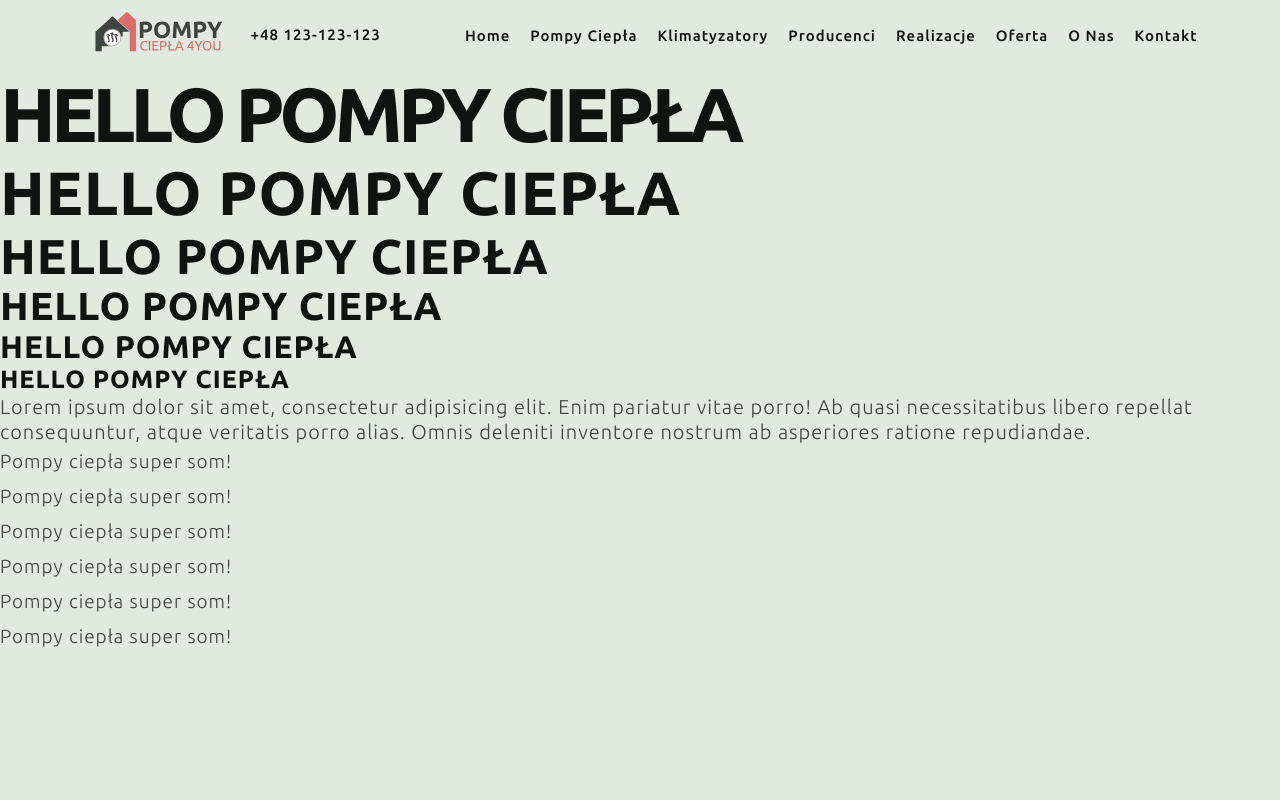
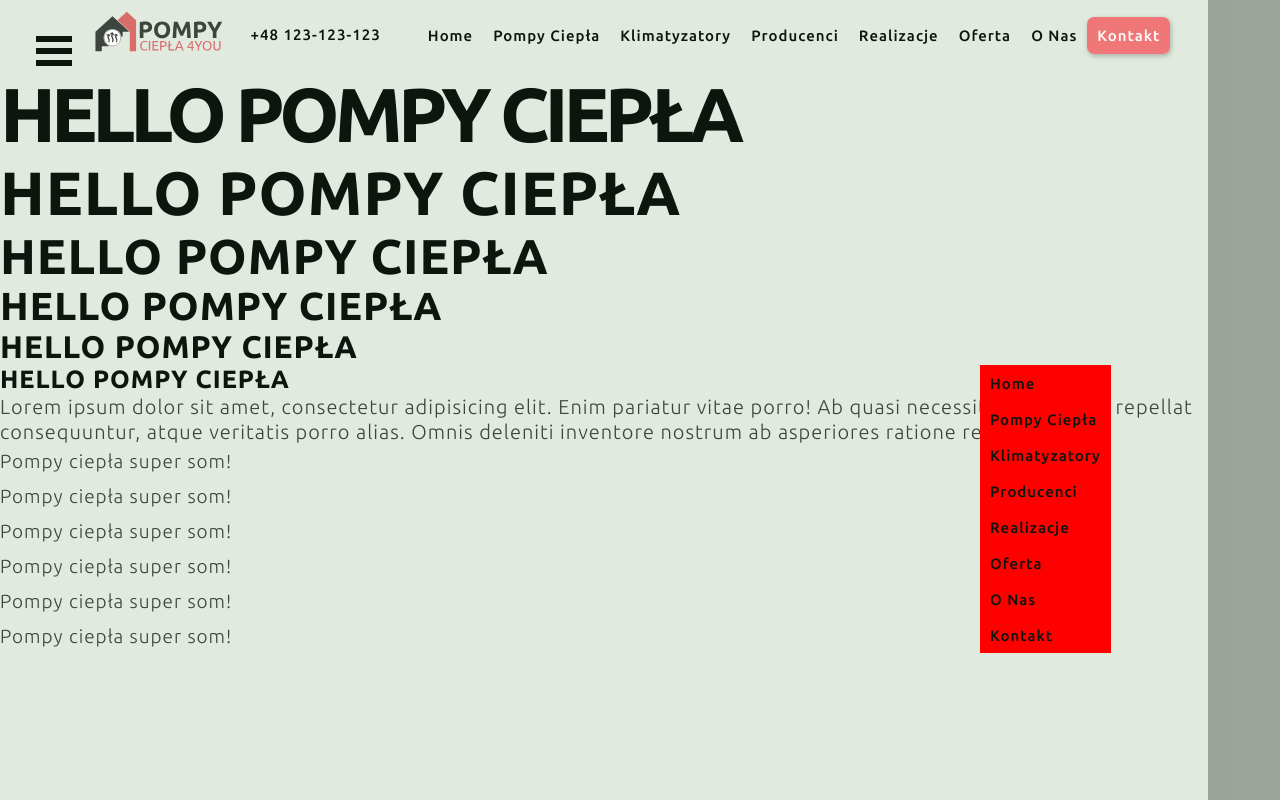
Before and after one commit to RafalWojciechRolsky/pompy-ciepla, a Next.js app: page / in a window 1280 px wide. Built offline with nearby package versions, Linux system fonts and the light colour scheme.

Commit message:
some css twiks in menu, added menu burger

```diff
--- a/app/layout.tsx
+++ b/app/layout.tsx
@@ -17,8 +17,9 @@ export default function RootLayout({
 }) {
   return (
     <html lang="en">
-      <body className={ubuntu.className}>
+      <body className={ubuntu.className} id="App">
         <Header />
+
         {children}
       </body>
     </html>
--- a/components/Header.tsx
+++ b/components/Header.tsx
@@ -1,6 +1,9 @@
+'use client';
+
 import Image from 'next/image';
 import Link from 'next/link';
 import { FC } from 'react';
+import Sidebar from './Sidebar';
 
 interface IPropsTypes {
   name?: string;
@@ -8,7 +11,7 @@ interface IPropsTypes {
 
 const Header: FC<IPropsTypes> = (props) => {
   return (
-    <header className="header">
+    <header className="header" id="page-wrap">
       <div>
         <section>
           <Link href={'/'}>
@@ -40,10 +43,13 @@ const Header: FC<IPropsTypes> = (props) => {
               <Link href={'/'}>O Nas</Link>
             </li>
             <li>
-              <Link href={'/'}>Kontakt</Link>
+              <Link href={'/'} className="btn">
+                Kontakt
+              </Link>
             </li>
           </ul>
         </nav>
+        <Sidebar pageWrapId={'page-wrap'} outerContainerId={'App'} right isOpen={true} />
       </div>
     </header>
   );
--- /dev/null
+++ b/components/Sidebar.tsx
@@ -0,0 +1,41 @@
+import Link from 'next/link';
+import React from 'react';
+import { slide as Menu } from 'react-burger-menu';
+
+// rome-ignore lint/suspicious/noExplicitAny: <explanation>
+const Sidebar = (props: any) => {
+  return (
+    <Menu {...props}>
+      <nav>
+        <ul id="sidebar">
+          <li>
+            <Link href={'/'}>Home</Link>
+          </li>
+          <li>
+            <Link href={'/'}>Pompy Ciepła</Link>
+          </li>
+          <li>
+            <Link href={'/'}>Klimatyzatory</Link>
+          </li>
+          <li>
+            <Link href={'/'}>Producenci</Link>
+          </li>
+          <li>
+            <Link href={'/'}>Realizacje</Link>
+          </li>
+          <li>
+            <Link href={'/'}>Oferta</Link>
+          </li>
+          <li>
+            <Link href={'/'}>O Nas</Link>
+          </li>
+          <li>
+            <Link href={'/'}>Kontakt</Link>
+          </li>
+        </ul>
+      </nav>
+    </Menu>
+  );
+};
+
+export default Sidebar;
--- a/package.json
+++ b/package.json
@@ -16,8 +16,12 @@
     "eslint-config-next": "13.4.19",
     "next": "13.4.19",
     "react": "18.2.0",
+    "react-burger-menu": "^3.0.9",
     "react-dom": "18.2.0",
     "sass": "^1.67.0",
     "typescript": "5.2.2"
+  },
+  "devDependencies": {
+    "@types/react-burger-menu": "^2.8.3"
   }
 }
--- a/styles/abstracts/_variables.scss
+++ b/styles/abstracts/_variables.scss
@@ -51,3 +51,6 @@ $breakpoint-500: 500px;
 
 $globalWidth-1920: 1135px;
 $globalWidth-1400: 900px;
+
+$shadow: 1px 2px 5px rgba(0, 0, 0, 0.25);
+$radius-xs: .7rem;
--- a/styles/components/_header.scss
+++ b/styles/components/_header.scss
@@ -20,6 +20,11 @@
         margin-left: 2rem;
         font-weight: 500;
         font-size: 1.5rem;
+        transition: all .2s ease-in;
+
+        &:hover {
+          color: $third-400;
+        }
       }
     }
 
@@ -33,6 +38,14 @@
       display: flex;
       flex-direction: row;
 
+      li:not(:last-child) a {
+        transition: all .2s ease-out;
+
+        &:hover {
+          color: $third-400;
+          text-decoration: underline;
+        }
+      }
 
       a {
         font-weight: 500;
@@ -40,8 +53,5 @@
         font-size: 1.5rem;
       }
     }
-
   }
-
-
 }
--- /dev/null
+++ b/styles/components/_sidebar.scss
@@ -0,0 +1,21 @@
+.bm-burger-button {
+  position: fixed;
+  width: 36px;
+  height: 30px;
+  left: 36px;
+  top: 36px;
+}
+
+.bm-burger-bars {
+  background: $third-500;
+}
+
+.bm-item-list {
+  color: #b8b7ad;
+}
+
+#sidebar {
+  display: flex;
+  flex-direction: column;
+  background-color: red;
+}
--- a/styles/main.scss
+++ b/styles/main.scss
@@ -3,3 +3,5 @@
 
 @import './abstracts/variables';
 @import './components/header';
+@import './components/sidebar';
+@import './ui/button';
--- /dev/null
+++ b/styles/ui/_button.scss
@@ -0,0 +1,19 @@
+.btn {
+  background-color: $warning-500;
+  color: $primary-50;
+  border-radius: $radius-xs;
+  box-shadow: $shadow;
+  transition:
+    background-color 0.3s ease-in-out,
+    transform 0.1s ease-in-out,
+    box-shadow 0.1s ease-in-out;
+
+  &:hover {
+    background-color: $warning-600;
+  }
+
+  &:active {
+    transform: scale(0.9);
+    box-shadow: none;
+  }
+}
```
Also changed, not shown: 1 other file (tests, documents, lock files or other folders).
